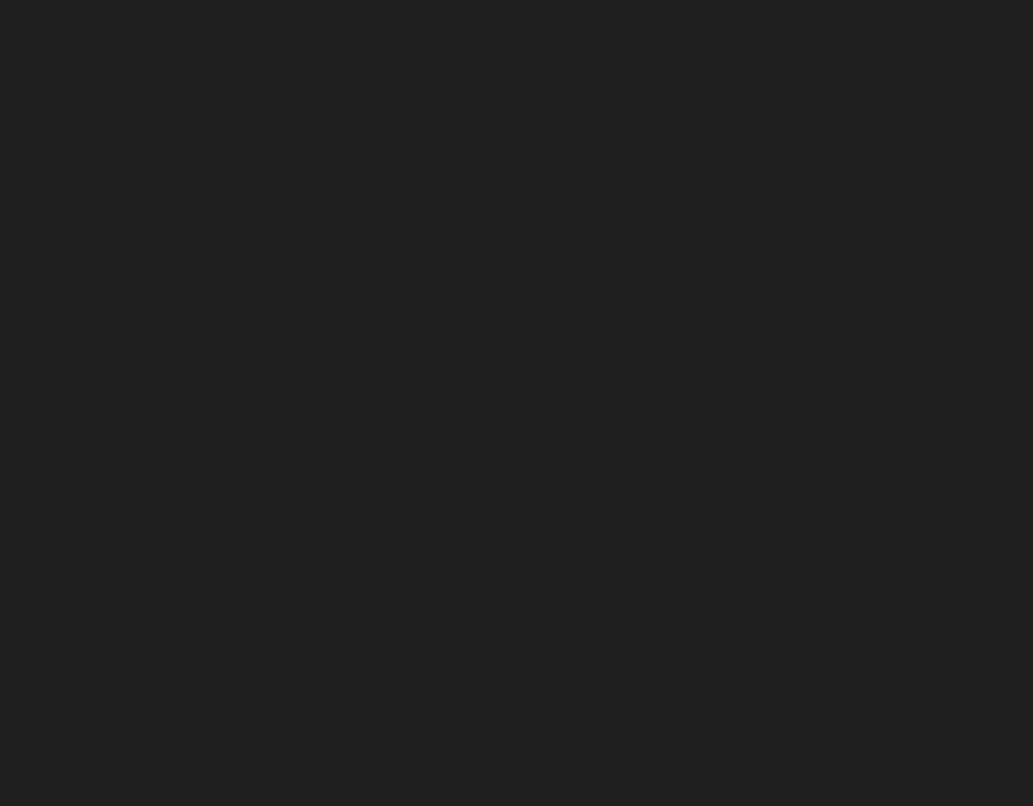
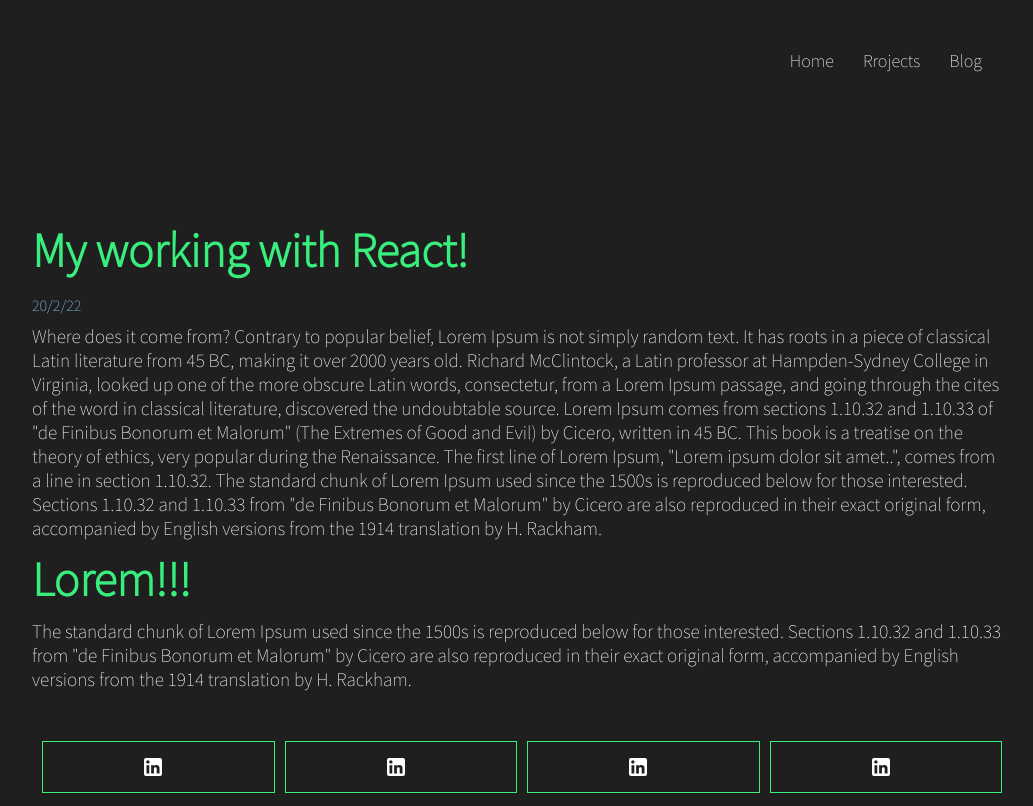
Before and after one commit to KristapsTravins/portfolioPageKristapsT, a React (Create React App) app: page /blog/art in a window 1280 px wide. Before the commit this address had no page. Shown: the whole page, without its empty margins (133-1166 px from the left). Built offline with nearby package versions, Linux system fonts and the light colour scheme.

Commit message:
Article page

```diff
--- a/src/App.js
+++ b/src/App.js
@@ -8,6 +8,7 @@ import {
   Routes,
   Route
 } from "react-router-dom";
+import Article from './pages/Article';
 
 
 function App() {
@@ -17,6 +18,7 @@ function App() {
       <Routes>
         <Route path='/' element={<Home />} />
         <Route path='/blog' element={<Blog />} />
+        <Route path='/blog/art' element={<Article/>} />
       </Routes>
     </BrowserRouter>
     </div>
--- a/src/css/blogpage.css
+++ b/src/css/blogpage.css
@@ -15,4 +15,39 @@
 .content_box .blogpage {
   margin: 50px 0 0 0;
 }
+
+.article {
+  margin: 100px 0 0 0;
+  width: 100%;
+  padding: 10px;
+}
+
+.article h1, .article h5 {
+  font-family: 'Source Sans Pro', sans-serif;
+  color: #FFFFFF;
+  margin: 0 0 20px 0;
+  font-size: 3em;
+  color: #38ef7d;
+  line-height: 40px;
+}
+
+.article h4 {
+  font-family: 'Source Sans Pro', sans-serif;
+  color: #FFFFFF;
+  font-weight: 100;
+  font-size: 16px;
+  line-height: 0;
+  color: lightskyblue;
+  margin: 35px 0 0 0;
+}
+
+.article .article_content p {
+  font-family: 'Source Sans Pro', sans-serif;
+  color: #FFFFFF;
+  font-size: 1.2em;
+}
+
+#article_soc {
+  margin: 15px;
+}
 /*# sourceMappingURL=blogpage.css.map */
--- /dev/null
+++ b/src/pages/Article.js
@@ -0,0 +1,32 @@
+import Header from '../components/Header';
+import SocButton from '../components/buttons/SocButton';
+import LinkedInIcon from '@mui/icons-material/LinkedIn';
+
+const Article = () => {
+  return (
+    <div className='center_wrapp'>
+            <Header />
+            <div className='article'>
+                <h1>My working with React!</h1>
+                <h4>20/2/22</h4>
+                <div className='article_content'>
+                    <p>Where does it come from?
+Contrary to popular belief, Lorem Ipsum is not simply random text. It has roots in a piece of classical Latin literature from 45 BC, making it over 2000 years old. Richard McClintock, a Latin professor at Hampden-Sydney College in Virginia, looked up one of the more obscure Latin words, consectetur, from a Lorem Ipsum passage, and going through the cites of the word in classical literature, discovered the undoubtable source. Lorem Ipsum comes from sections 1.10.32 and 1.10.33 of "de Finibus Bonorum et Malorum" (The Extremes of Good and Evil) by Cicero, written in 45 BC. This book is a treatise on the theory of ethics, very popular during the Renaissance. The first line of Lorem Ipsum, "Lorem ipsum dolor sit amet..", comes from a line in section 1.10.32.
+
+The standard chunk of Lorem Ipsum used since the 1500s is reproduced below for those interested. Sections 1.10.32 and 1.10.33 from "de Finibus Bonorum et Malorum" by Cicero are also reproduced in their exact original form, accompanied by English versions from the 1914 translation by H. Rackham.</p>
+<h5>Lorem!!!</h5>
+<p>
+The standard chunk of Lorem Ipsum used since the 1500s is reproduced below for those interested. Sections 1.10.32 and 1.10.33 from "de Finibus Bonorum et Malorum" by Cicero are also reproduced in their exact original form, accompanied by English versions from the 1914 translation by H. Rackham.</p>
+                </div>
+            </div>
+            <div className='soc_buttons' id='article_soc'>
+            <SocButton icon={<LinkedInIcon />} name={""} />
+            <SocButton icon={<LinkedInIcon />} name={""} />
+            <SocButton icon={<LinkedInIcon />} name={""} />
+            <SocButton icon={<LinkedInIcon />} name={""} />
+            </div>
+    </div>
+  );
+}
+
+export default Article;
--- a/src/pages/Blog.js
+++ b/src/pages/Blog.js
@@ -11,9 +11,7 @@ const Blog = ()=> {
                <Blogpost />
                <Blogpost />
                <Blogpost />
-               <Blogpost />
-               <Blogpost />
-               <Blogpost />
+
            </div>
         </div>
   </div>
--- a/src/scss/blogpage.scss
+++ b/src/scss/blogpage.scss
@@ -9,3 +9,34 @@
         margin: 50px 0 0 0;
     }
 }
+ .article{
+     margin: 100px 0 0 0;
+     width: 100%;
+     padding: 10px;
+     h1, h5{
+         @include text_style;
+         margin: 0 0 20px 0;
+         font-size: 3em;
+         color: #38ef7d;
+         line-height: 40px;
+     }
+    h4{
+        @include text_style;
+        font-weight: 100;
+        font-size: 16px;
+        line-height: 0;
+        color: lightskyblue;
+        margin: 35px 0 0 0;
+    }
+    .article_content{
+        p{
+            @include text_style;
+            font-size: 1.2em;
+        }
+    }
+
+ }
+ #article_soc{
+     margin: 15px;
+
+ }
```
Also changed, not shown: 1 other file (tests, documents, lock files or other folders).
